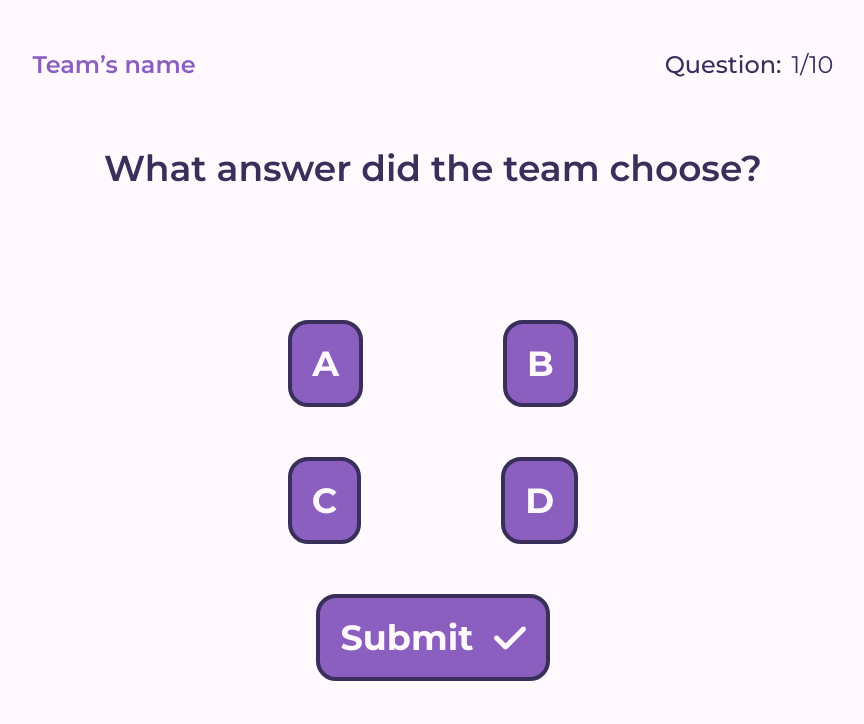
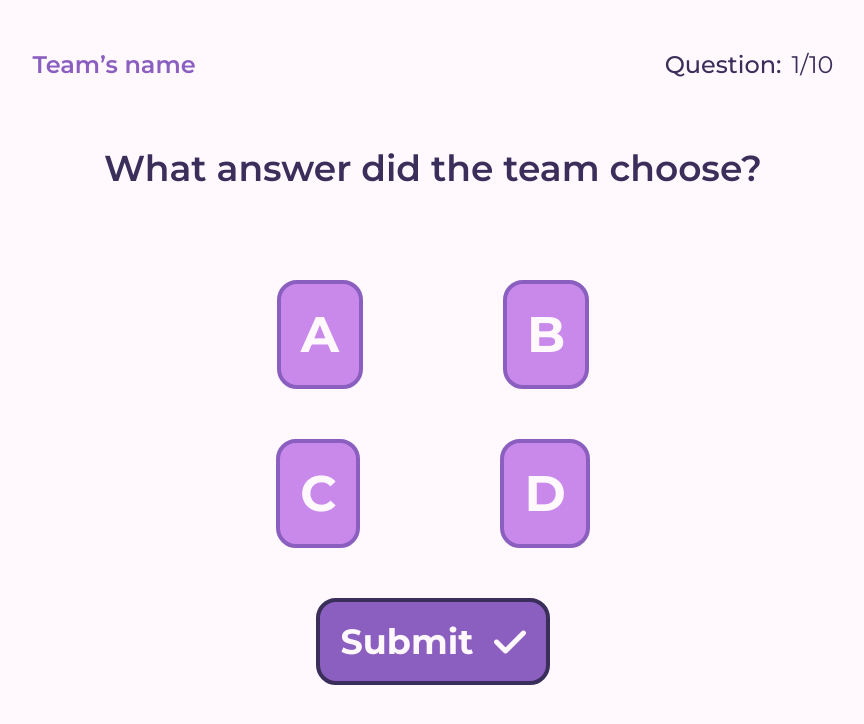
Before and after one commit to hoangm960/trivia_scoring, a React (Create React App) app: page /game_team in a window 1280 px wide. Shown: the top 724 px of the page, without its empty margins (207-1071 px from the left). Built offline with nearby package versions, Linux system fonts and the light colour scheme; the HTML template or start-up script is replaced by a standard one.

Commit message:
add radio answer component

```diff
--- /dev/null
+++ b/src/components/radio_answer.jsx
@@ -0,0 +1,15 @@
+import React from "react";
+import "./style/radio_answer.css";
+
+export const Answer = ({
+    id,
+    text
+}) => {
+
+    return (
+        <>
+            <input type="radio" id={id} name="choices"/>
+            <label htmlFor={id} className="answer">{text}</label>
+        </>
+    );
+};
--- /dev/null
+++ b/src/components/style/radio_answer.css
@@ -0,0 +1,20 @@
+input[type="radio"]+label {
+    padding: 20px 20px;
+    background: var(--purple);
+    border-radius: 20px;
+    border: 4px var(--dark-purple) solid;
+    color: var(--white);
+    font-size: 50px;
+    font-family: 'Montserrat';
+    font-weight: 700;
+    word-wrap: break-word;
+}
+
+input[type="radio"]:checked+label {
+    background: var(--light-pink);
+    border: 4px var(--deep-dark-purple) solid;
+}
+
+input[type="radio"] {
+    display: none;
+}
--- a/src/pages/style/team.css
+++ b/src/pages/style/team.css
@@ -60,7 +60,7 @@
     flex-direction: column;
     align-items: center;
     display: inline-flex;
-    gap: 100px;
+    gap: 60px;
     position: relative;
 }
 
--- a/src/pages/team.jsx
+++ b/src/pages/team.jsx
@@ -2,9 +2,17 @@ import React from 'react';
 import './style/team.css';
 import { Button } from '../components/button';
 import CheckIcon from '../assets/check.png';
+import { Answer } from '../components/radio_answer';
 
 
 const TeamPage = () => {
+    // TODO: handle question number in realtime
+
+    const handleSubmit = () => {
+        // TODO: add code to submit the team. Evaluate score and update score to database.
+        alert("Submitted");
+    }
+
     return (
         <div className="container">
             <div className="team-info">
@@ -18,14 +26,14 @@ const TeamPage = () => {
                 <div className="question-text">What answer did the team choose?</div>
                 <form className="answers">
                     <div className="answer-row">
-                        <Button inputType="radio" id="choiceA" text="A"></Button>
-                        <Button inputType="radio" id="choiceB" text="B"></Button>
+                        <Answer id={"choiceA"} text={"A"} />
+                        <Answer id={"choiceB"} text={"B"} />
                     </div>
                     <div className="answer-row">
-                        <Button inputType="radio" id="choiceC" text="C"></Button>
-                        <Button inputType="radio" id="choiceD" text="D"></Button>
+                        <Answer id={"choiceC"} text={"C"} />
+                        <Answer id={"choiceD"} text={"D"} />
                     </div>
-                    <Button text="Submit" icon={CheckIcon} type="submit"></Button>
+                    <Button text="Submit" icon={CheckIcon} inputType="submit" onClick={handleSubmit}></Button>
                 </form>
             </div>
         </div>
```
